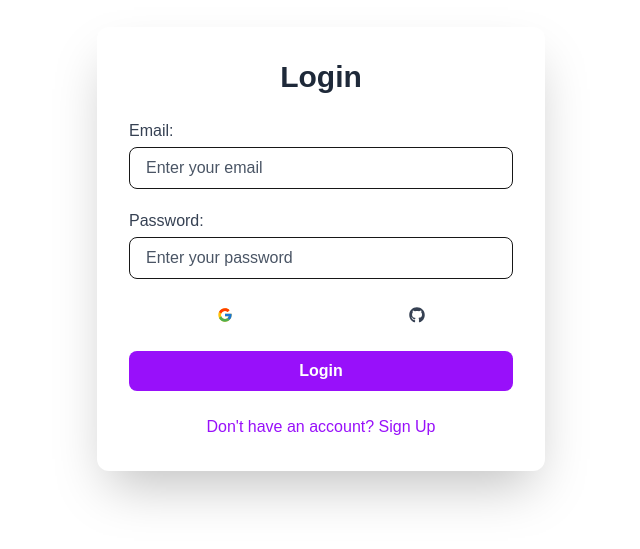
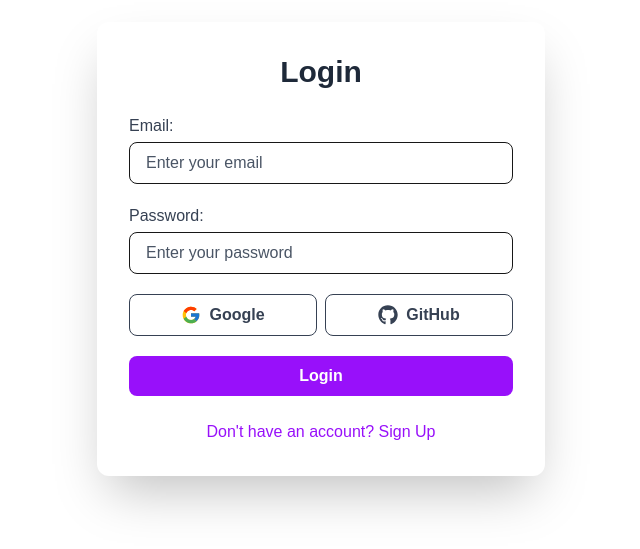
Before and after one commit to ayaosamaramadan/Movies, a Next.js app: page /auth in a window 1280 px wide. Shown: the part 151-700 px from the top of the page, without its empty margins (319-959 px from the left). Built offline with nearby package versions, Linux system fonts and the light colour scheme.

Commit message:
Enhance authentication flow with improved social login handling and loading states

```diff
--- a/src/app/auth/page.tsx
+++ b/src/app/auth/page.tsx
@@ -11,23 +11,70 @@ const Auth = () => {
   const [email, setEmail] = useState("");
   const [password, setPassword] = useState("");
   const [name, setName] = useState("");
+  const [isLoading, setIsLoading] = useState(false);
 
   const handleSubmit = (e: React.FormEvent) => {
     e.preventDefault();
     toast.info("Processing your request...");
   };
 
+  // Updated social login handler
+  const handleSocialLogin = async (provider: "google" | "github") => {
+    try {
+      setIsLoading(true);
+
+      const result = await signIn(provider, {
+        redirect: false,
+        callbackUrl: "/",
+      });
+
+      if (result?.error) {
+        // Check if it's our custom provider mismatch error
+        if (
+          result.error.includes(
+            "We were unable to log you in with that login method"
+          )
+        ) {
+          toast.error(result.error, {
+            position: "top-right",
+            autoClose: 8000,
+            hideProgressBar: false,
+            closeOnClick: true,
+            pauseOnHover: true,
+            draggable: true,
+          });
+        } else {
+          toast.error("Authentication failed. Please try again.");
+        }
+      } else if (result?.url) {
+        // Successful login, redirect
+        window.location.href = result.url;
+      }
+    } catch (error) {
+      console.error("Social login error:", error);
+      toast.error("An unexpected error occurred. Please try again.");
+    } finally {
+      setIsLoading(false);
+    }
+  };
+
   const login = useCallback(async () => {
     try {
-      await signIn("credentials", {
+      const result = await signIn("credentials", {
         email,
         password,
-
+        redirect: false,
         callbackUrl: "/",
       });
+
+      if (result?.error) {
+        toast.error("Invalid email or password");
+      } else if (result?.url) {
+        window.location.href = result.url;
+      }
     } catch {
       console.error("Error during login");
-      toast.error("failed to login. Please try again");
+      toast.error("Failed to login. Please try again");
     }
   }, [email, password]);
 
@@ -39,9 +86,9 @@ const Auth = () => {
         password,
       });
 
-      login();
       if (response.status === 201) {
-        toast.success("Registration successful! Redirecting to login...");
+        toast.success("Registration successful! Logging you in...");
+        await login();
       } else {
         toast.error("Registration failed. Please try again");
       }
@@ -103,24 +150,31 @@ const Auth = () => {
                 placeholder="Enter your password"
               />
             </div>
-            <div className="flex">
+
+            {/* Updated social login buttons */}
+            <div className="flex gap-2">
               <button
-                onClick={() => signIn("google", { callbackUrl: "/" })}
-                title="btn"
+                onClick={() => handleSocialLogin("google")}
+                title="Google Login"
                 type="button"
-                className="flex-1 bg-white hover:bg-gray-100 cursor-pointer text-gray-700 font-semibold rounded-lg flex items-center justify-center transition duration-200"
+                disabled={isLoading}
+                className="flex-1 bg-white hover:bg-gray-100 cursor-pointer text-gray-700 font-semibold py-2 rounded-lg flex items-center justify-center transition duration-200 border disabled:opacity-50"
               >
-                <FcGoogle />
+                <FcGoogle className="text-xl" />
+                <span className="ml-2">Google</span>
               </button>
               <button
-                onClick={() => signIn("github", { callbackUrl: "/" })}
-                title="btn"
+                onClick={() => handleSocialLogin("github")}
+                title="GitHub Login"
                 type="button"
-                className="cursor-pointer flex-1 bg-white hover:bg-gray-100 text-gray-700 font-semibold py-2 rounded-lg flex items-center justify-center space-x-1 transition duration-200"
+                disabled={isLoading}
+                className="cursor-pointer flex-1 bg-white hover:bg-gray-100 text-gray-700 font-semibold py-2 rounded-lg flex items-center justify-center transition duration-200 border disabled:opacity-50"
               >
-                <FaGithub />
+                <FaGithub className="text-xl" />
+                <span className="ml-2">GitHub</span>
               </button>
             </div>
+
             <button
               type="submit"
               onClick={isLogin ? login : register}
--- a/src/app/layout.tsx
+++ b/src/app/layout.tsx
@@ -1,6 +1,8 @@
 import type { Metadata } from "next";
 import "../../styles/globals.css";
 import Providers from "./Providers";
+import { ToastContainer } from "react-toastify";
+import "react-toastify/dist/ReactToastify.css";
 
 export const metadata: Metadata = {
   title: "Create Next App",
@@ -16,6 +18,18 @@ export default function RootLayout({
     <html lang="en">
       <body>
         <Providers>{children}</Providers>
+        <ToastContainer
+          position="top-right"
+          autoClose={5000}
+          hideProgressBar={false}
+          newestOnTop={false}
+          closeOnClick
+          rtl={false}
+          pauseOnFocusLoss
+          draggable
+          pauseOnHover
+          theme="dark"
+        />
       </body>
     </html>
   );
```
